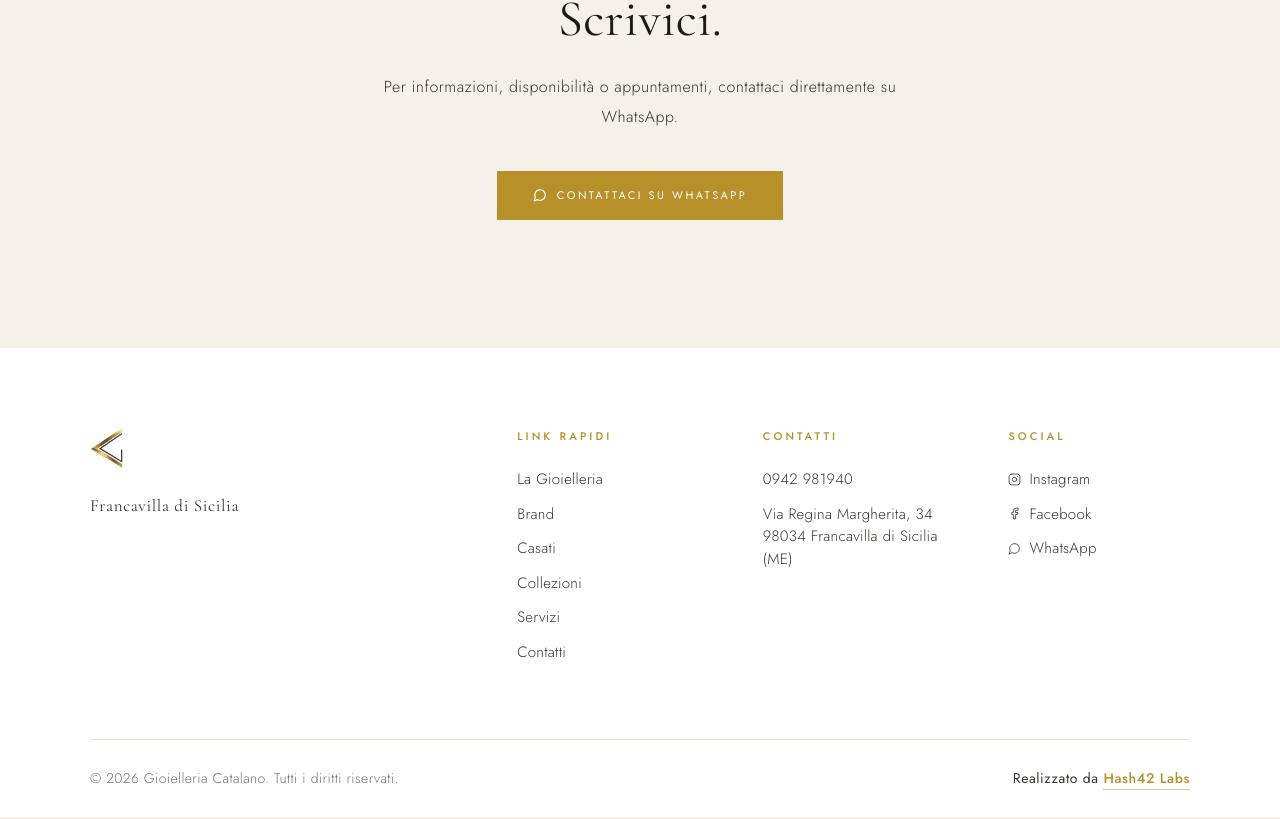
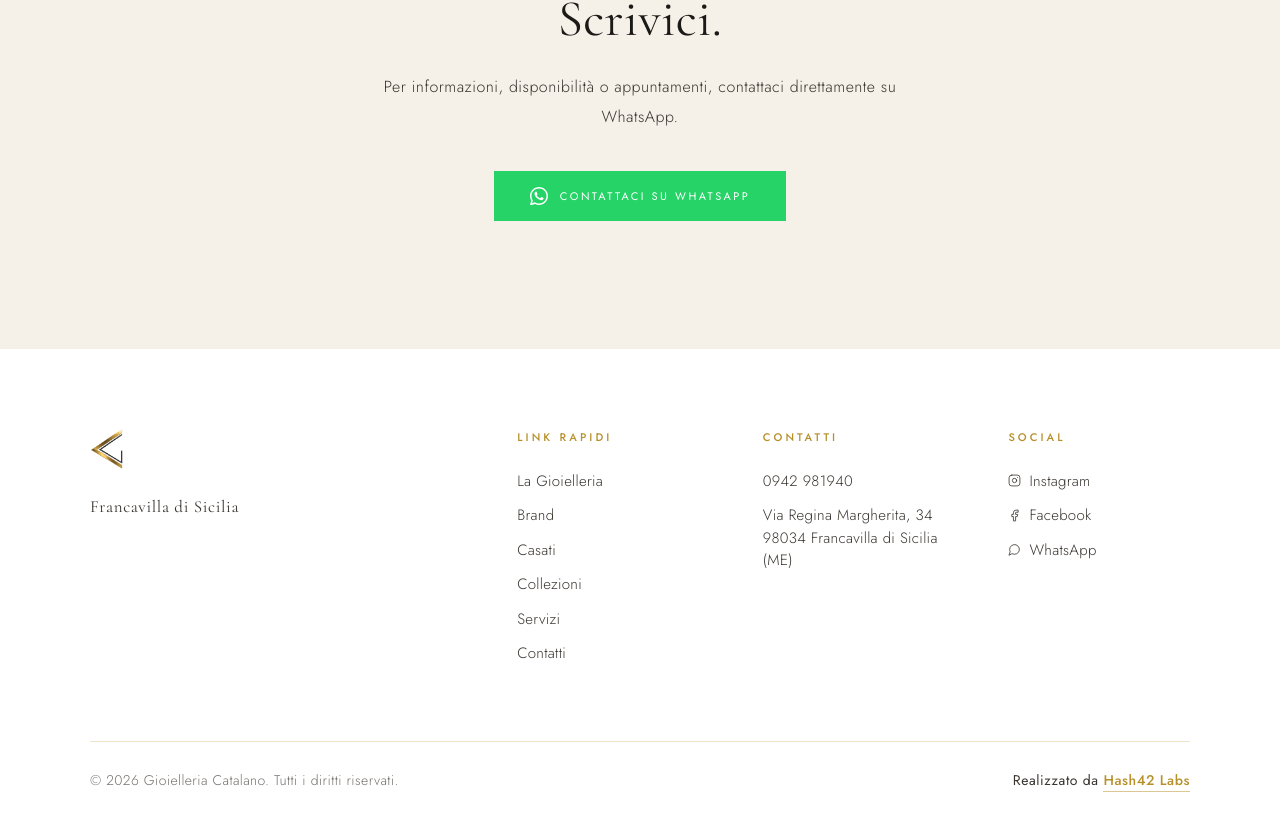
Before and after one commit to al3xf3r/catalano, a Next.js app: page / in a window 1280 px wide. Shown: the part 5699-6518 px from the top of the page. Built offline with nearby package versions, Linux system fonts and the light colour scheme.

Commit message:
Update Contatti.tsx

```diff
--- a/components/Contatti.tsx
+++ b/components/Contatti.tsx
@@ -1,10 +1,16 @@
 "use client";
 
 import { useEffect, useRef } from "react";
-import { MessageCircle } from "lucide-react";
 import type { Dict } from "@/lib/i18n";
 
 interface Props { t: Dict; }
+
+const WhatsAppIcon = () => (
+  <svg width="18" height="18" viewBox="0 0 24 24" fill="currentColor" xmlns="http://www.w3.org/2000/svg">
+    <path d="M17.472 14.382c-.297-.149-1.758-.867-2.03-.967-.273-.099-.471-.148-.67.15-.197.297-.767.966-.94 1.164-.173.199-.347.223-.644.075-.297-.15-1.255-.463-2.39-1.475-.883-.788-1.48-1.761-1.653-2.059-.173-.297-.018-.458.13-.606.134-.133.298-.347.446-.52.149-.174.198-.298.298-.497.099-.198.05-.371-.025-.52-.075-.149-.669-1.612-.916-2.207-.242-.579-.487-.5-.669-.51-.173-.008-.371-.01-.57-.01-.198 0-.52.074-.792.372-.272.297-1.04 1.016-1.04 2.479 0 1.462 1.065 2.875 1.213 3.074.149.198 2.096 3.2 5.077 4.487.709.306 1.262.489 1.694.625.712.227 1.36.195 1.871.118.571-.085 1.758-.719 2.006-1.413.248-.694.248-1.289.173-1.413-.074-.124-.272-.198-.57-.347z"/>
+    <path d="M12 0C5.373 0 0 5.373 0 12c0 2.123.554 4.117 1.528 5.845L.057 23.885a.5.5 0 0 0 .638.608l6.223-1.95A11.942 11.942 0 0 0 12 24c6.627 0 12-5.373 12-12S18.627 0 12 0zm0 22c-1.885 0-3.647-.51-5.158-1.399l-.36-.214-3.742 1.173 1.05-3.644-.234-.374A9.944 9.944 0 0 1 2 12C2 6.477 6.477 2 12 2s10 4.477 10 10-4.477 10-10 10z"/>
+  </svg>
+);
 
 export default function Contatti({ t }: Props) {
   const ref = useRef<HTMLDivElement>(null);
@@ -27,8 +33,24 @@
         <div className="gold-line" style={{ marginBottom:"1.5rem" }} />
         <h2 className="section-title" style={{ marginBottom:"1.5rem" }}>{t.contatti.title}</h2>
         <p className="body-luxury" style={{ marginBottom:"2.5rem" }}>{t.contatti.whatsappDesc}</p>
-        <a href="https://wa.me/393245574398" target="_blank" rel="noopener noreferrer" className="btn-primary">
-          <MessageCircle size={14} />
+        <a
+          href="https://wa.me/393245574398"
+          target="_blank"
+          rel="noopener noreferrer"
+          style={{
+            display: "inline-flex", alignItems: "center", gap: "0.75rem",
+            padding: "1rem 2.25rem",
+            background: "#25D366", color: "#fff",
+            fontFamily: "var(--font-jost)",
+            fontSize: "0.6875rem", fontWeight: 400,
+            letterSpacing: "0.22em", textTransform: "uppercase",
+            textDecoration: "none",
+            transition: "background 0.25s ease",
+          }}
+          onMouseEnter={e => (e.currentTarget.style.background = "#1ebe5d")}
+          onMouseLeave={e => (e.currentTarget.style.background = "#25D366")}
+        >
+          <WhatsAppIcon />
           {t.contatti.whatsapp}
         </a>
       </div>
```
